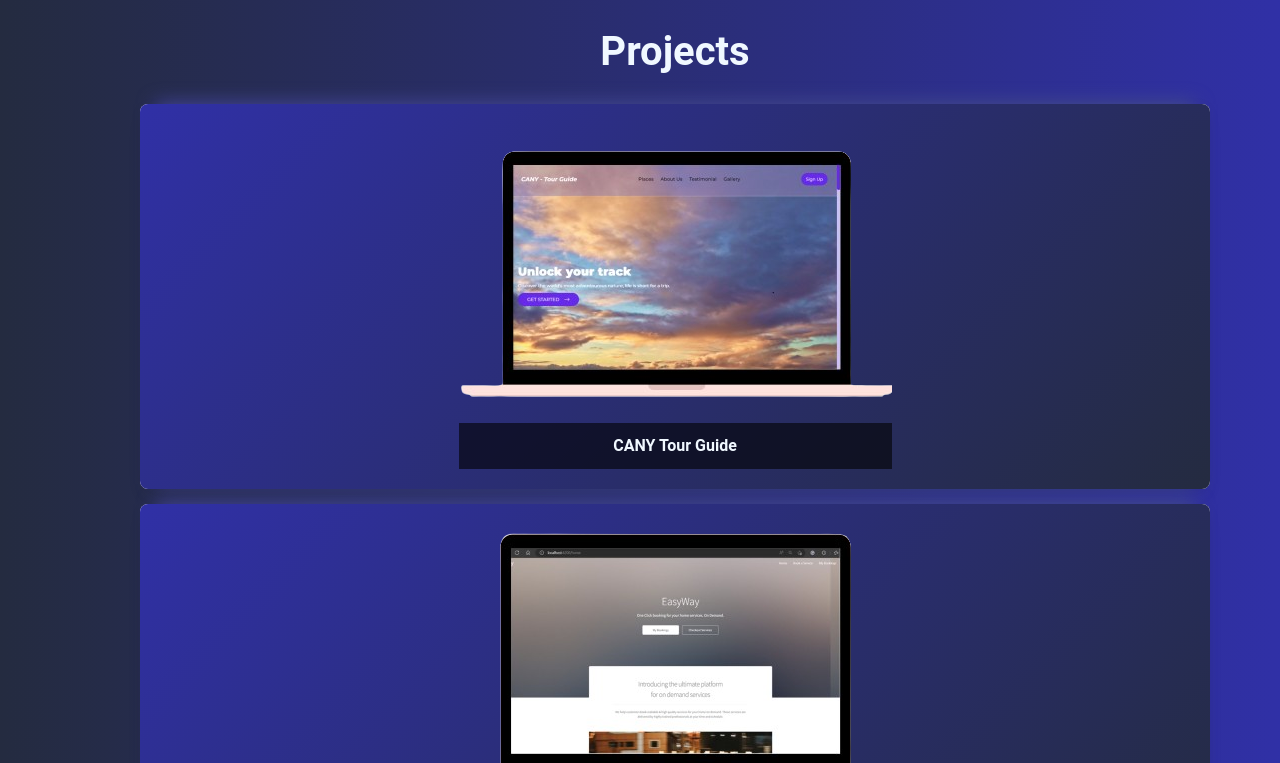
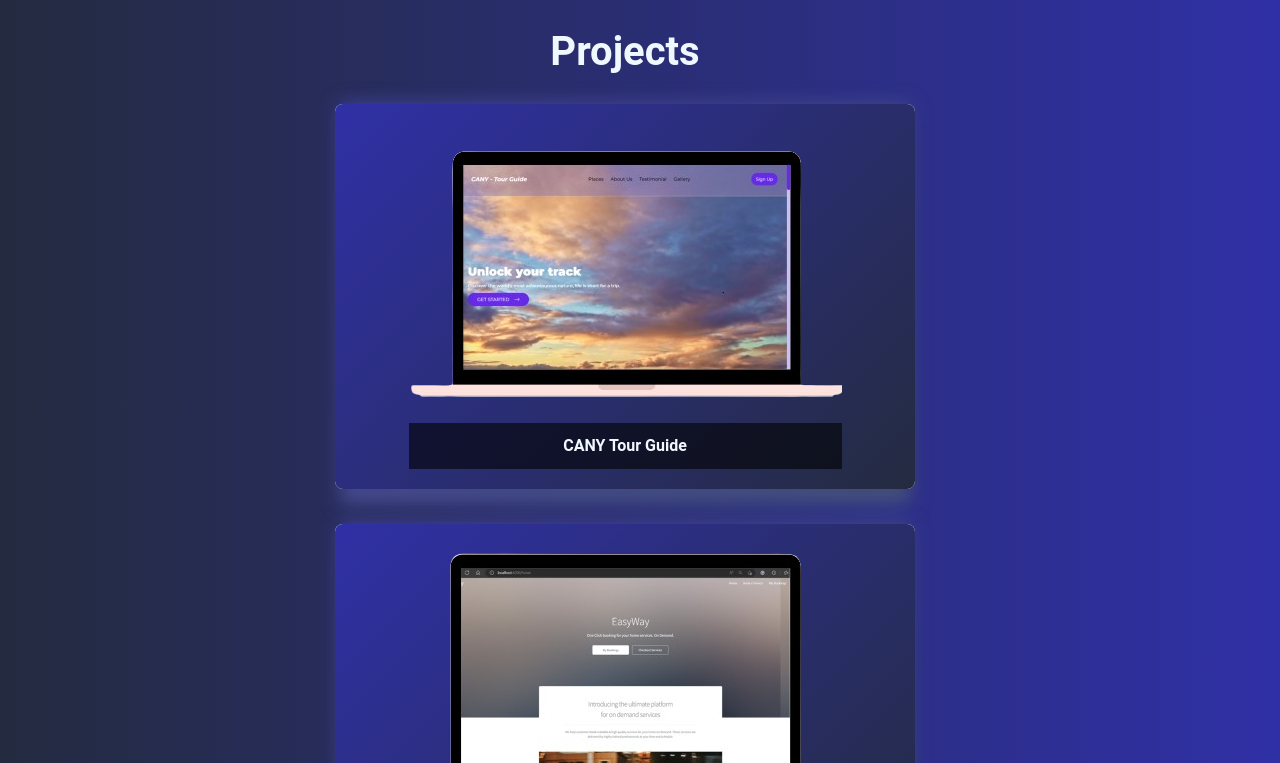
Before and after one commit to vidishasawant10/Portfolio, a React (Create React App) app: page / in a window 1280 px wide. Shown: the part 2897-3660 px from the top of the page. Built offline with nearby package versions, Linux system fonts and the light colour scheme.

Commit message:
Update function to handle edge cases

```diff
--- a/src/projects/Projects.css
+++ b/src/projects/Projects.css
@@ -1,3 +1,9 @@
+.d-flex {
+  display: flex;
+  flex-wrap: wrap; /* Allow items to wrap to the next line */
+  justify-content: center; /* Center items horizontally */
+}
+
 .project {
   display: inline-block;
   margin: 20px;
@@ -53,7 +59,7 @@
 
 .card-container {
   width: 600px;
-  height: 400px;
+  height: 420px;
   position: relative;
   border-radius: 5px;
   padding: 10px;
--- a/src/projects/Projects.scss
+++ b/src/projects/Projects.scss
@@ -1,3 +1,8 @@
+.d-flex {
+  display: flex;
+  flex-wrap: wrap; /* Allow items to wrap to the next line */
+  justify-content: center; /* Center items horizontally */
+}
 .project {
    display: inline-block;
    margin: 20px;
@@ -60,7 +65,7 @@
 }
 .card-container {
   width: 600px;
-  height: 400px;
+  height: 420px;
   position: relative;
   border-radius: 5px;
   padding: 10px;
--- a/src/projects/Projects.tsx
+++ b/src/projects/Projects.tsx
@@ -54,9 +54,10 @@ const Projects = () => {
 
 
   return (
-    <div className="row justify-content-center" id='projects'>
+    <div id='projects'>
    {/* <div className="col">  */}
        <h1 className='title'>Projects</h1>
+       <div  className="d-flex justify-content-center" >
         {/* <Project title="CANY Tour Guide" imgSrc={canyimage} url={CanyUrl} open={Cany} />
         <Project title="EasyWay" imgSrc={easyway} url={EasywayUrl} open={Easyway} />
         <Project title="Hope" imgSrc={hope} url={HopeUrl} open={Hope} />
@@ -232,7 +233,7 @@ const Projects = () => {
 </div>
 <p className='more'>See my Certifications and more about me on Linkedln and explore many projects on my GitHub profile.</p>
 </div>
-// </div>
+</div>
   );
 };
 
```
Also changed, not shown: 1 other file (tests, documents, lock files or other folders).
